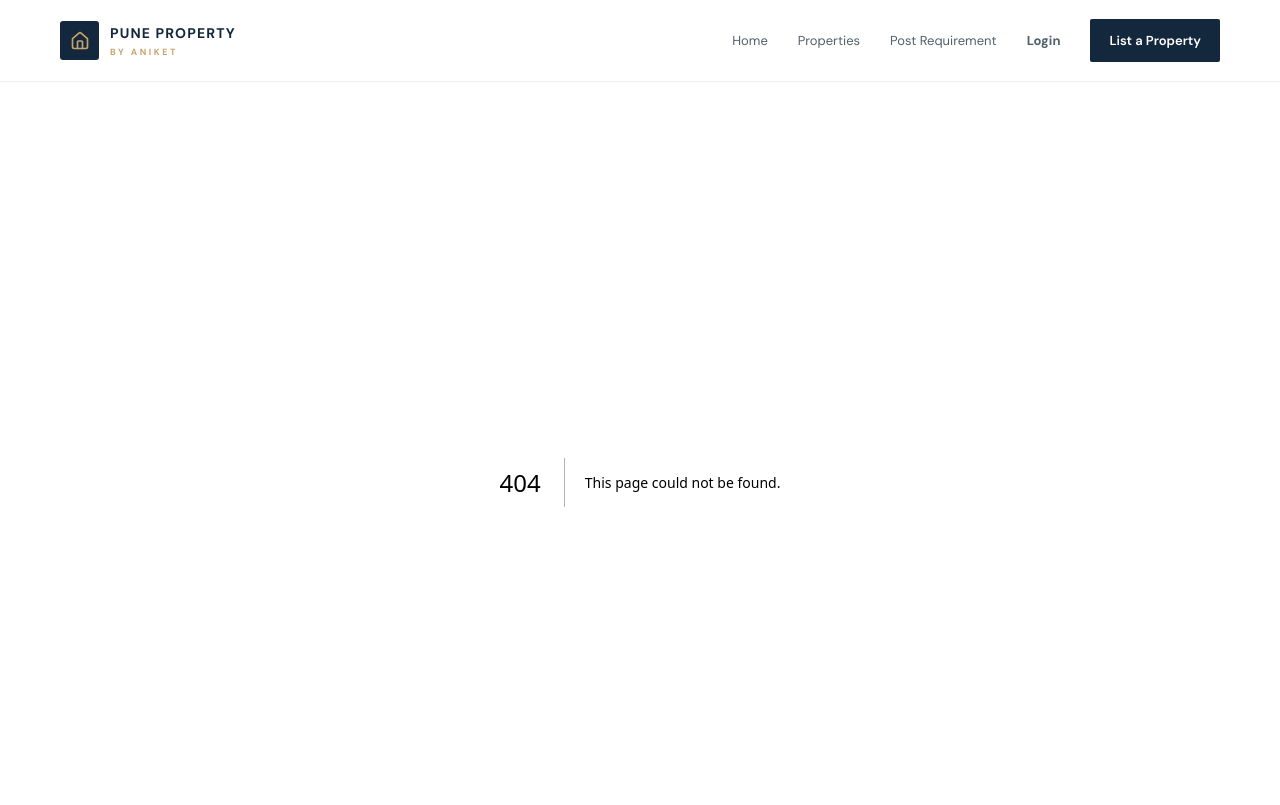
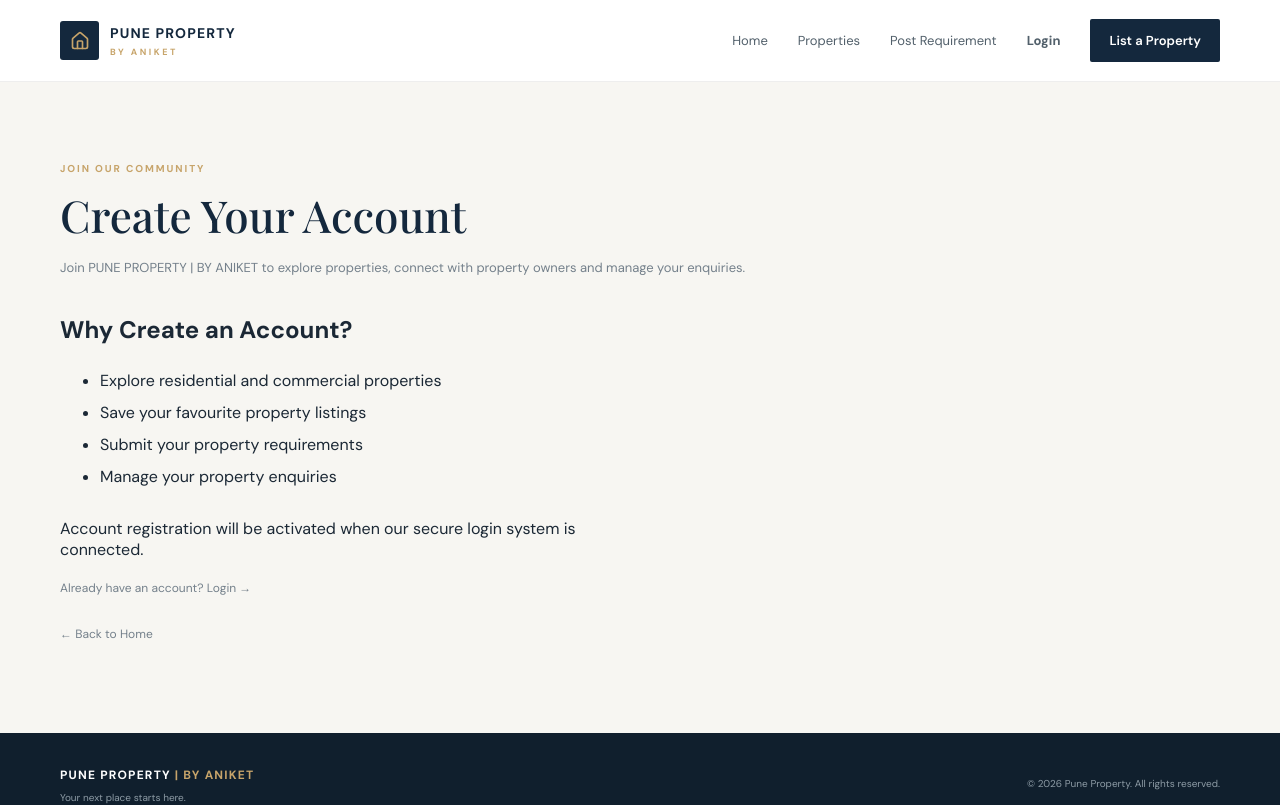
Before and after one commit to aniketavchar4/pune-property-by-aniket, a Next.js app: page /register in a window 1280 px wide. Before the commit this address had no page. Shown: the top 805 px of the page. Built offline with nearby package versions, Linux system fonts and the light colour scheme; a web font is replaced by a local one.

Commit message:
Add register page

```diff
--- /dev/null
+++ b/app/register/page.tsx
@@ -0,0 +1,45 @@
+
+import Link from "next/link";
+
+export default function RegisterPage() {
+  return (
+    <main className="inner-page">
+      <div className="container">
+        <p className="eyebrow">JOIN OUR COMMUNITY</p>
+
+        <h1 className="page-heading">Create Your Account</h1>
+
+        <p className="section-sub">
+          Join PUNE PROPERTY | BY ANIKET to explore properties,
+          connect with property owners and manage your enquiries.
+        </p>
+
+        <div style={{ maxWidth: "600px", marginTop: "35px" }}>
+          <h2>Why Create an Account?</h2>
+
+          <ul style={{ lineHeight: "2" }}>
+            <li>Explore residential and commercial properties</li>
+            <li>Save your favourite property listings</li>
+            <li>Submit your property requirements</li>
+            <li>Manage your property enquiries</li>
+          </ul>
+
+          <p style={{ marginTop: "25px" }}>
+            Account registration will be activated when
+            our secure login system is connected.
+          </p>
+
+          <Link href="/login" className="back-link">
+            Already have an account? Login →
+          </Link>
+
+          <div style={{ marginTop: "25px" }}>
+            <Link href="/" className="back-link">
+              ← Back to Home
+            </Link>
+          </div>
+        </div>
+      </div>
+    </main>
+  );
+}
```
